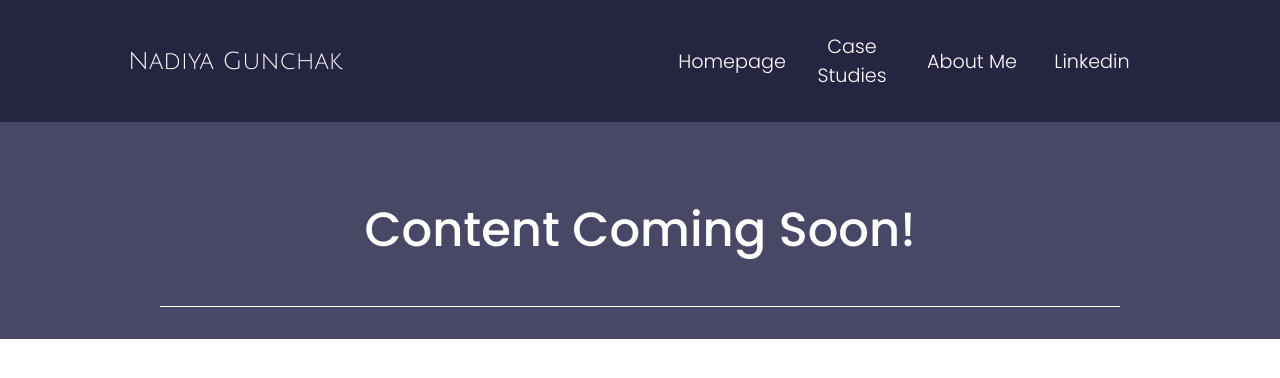
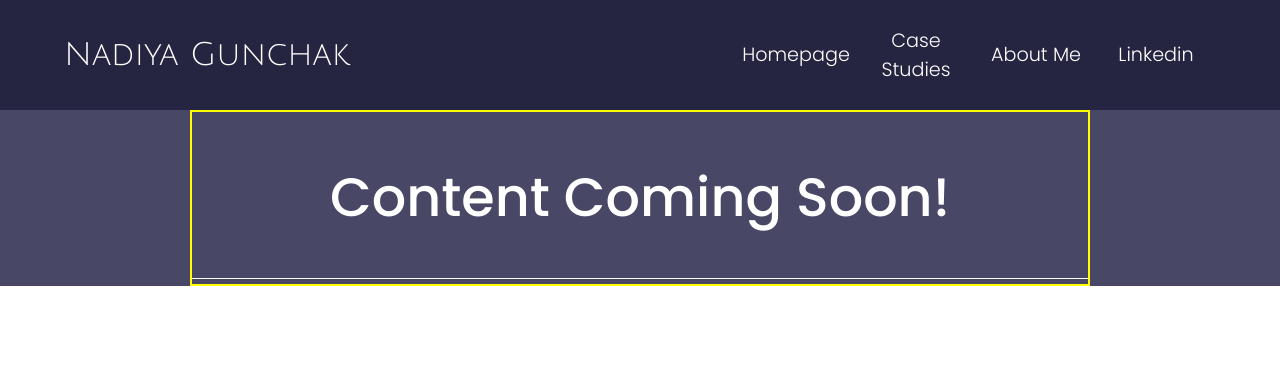
Before and after one commit to NadiyaUX/NadiyaUX.github.io, a plain HTML site: page index.html in a window 1280 px wide. Drawn offline with Linux system fonts and the light colour scheme.

Commit message:
toprightdownleft

```diff
--- a/style.css
+++ b/style.css
@@ -6,7 +6,7 @@ body {
 h1 {
   font-family: "Julius Sans One", sans-serif;
   font-weight: 400;
-  font-size: 1.5rem;
+  font-size: 2rem;
 }
 
 .backgroundcolor1 {
@@ -22,31 +22,36 @@ h1 {
 }
 
 .header, footer {
-    font-family: "Poppins", sans-serif;
-    font-weight: 300;
-    color: white;
   display: flex;
   justify-content: space-between;
   align-items: center;
   margin: 0 auto;
-  padding: 2rem;
-  width: 80%;
+  padding: 1rem 0;
+  width: 90%;
+  font-family: "Poppins", sans-serif;
+  font-weight: 300;
+  color: white;
 }
 
 .med {
   margin: 0 auto;
-  padding: 2rem;
+  padding: 0rem 0 2rem 0;
+  border: yellow solid 2px;
   color: white;
-  font-size: 2rem;
+  font-size: 2.25rem;
   text-align: center;
-  width: 75%;
-    font-family: "Poppins", sans-serif;
-    font-weight: 300;
+  width: 70%;
+  height: 140px;
+  font-family: "Poppins", sans-serif;
+  font-weight: 300;
 }
 
 .light {
   font-family: "Poppins", sans-serif;
-  color: black 1rem;
+  width: 70%;
+  margin: 0 auto;
+  color: black;
+  font-size: 1rem;
 }
 
 nav ul {
```
